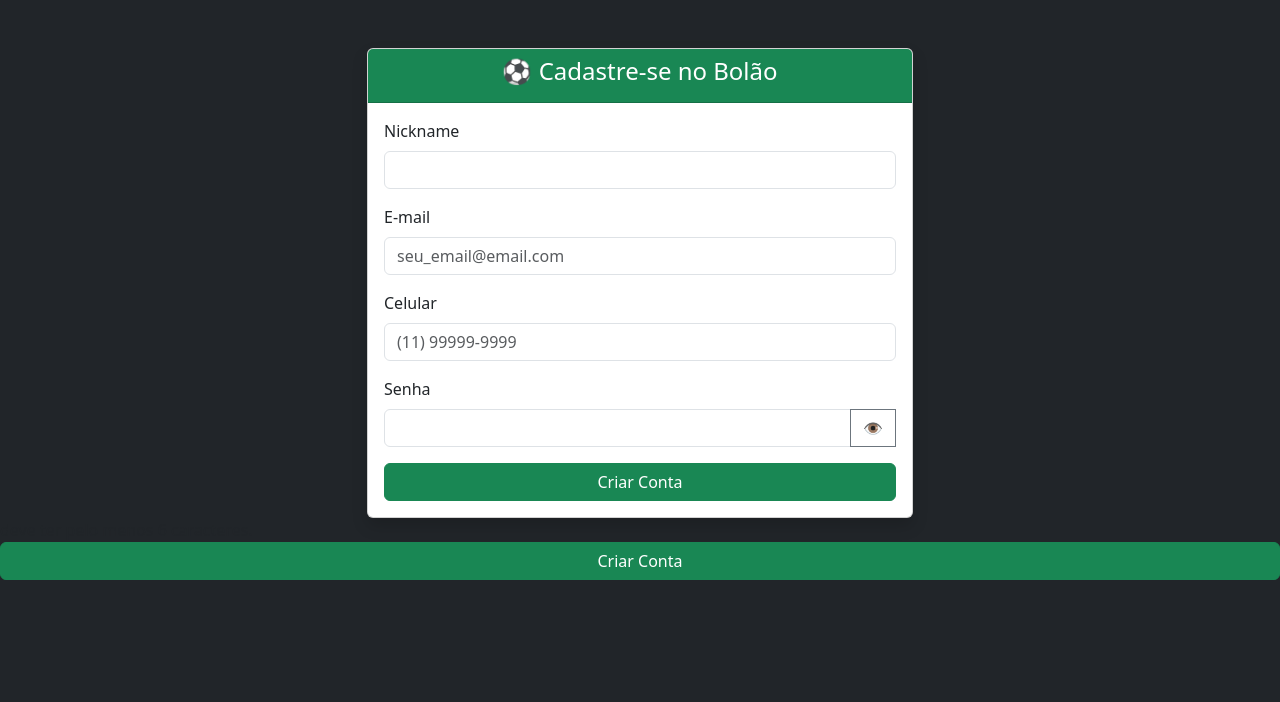
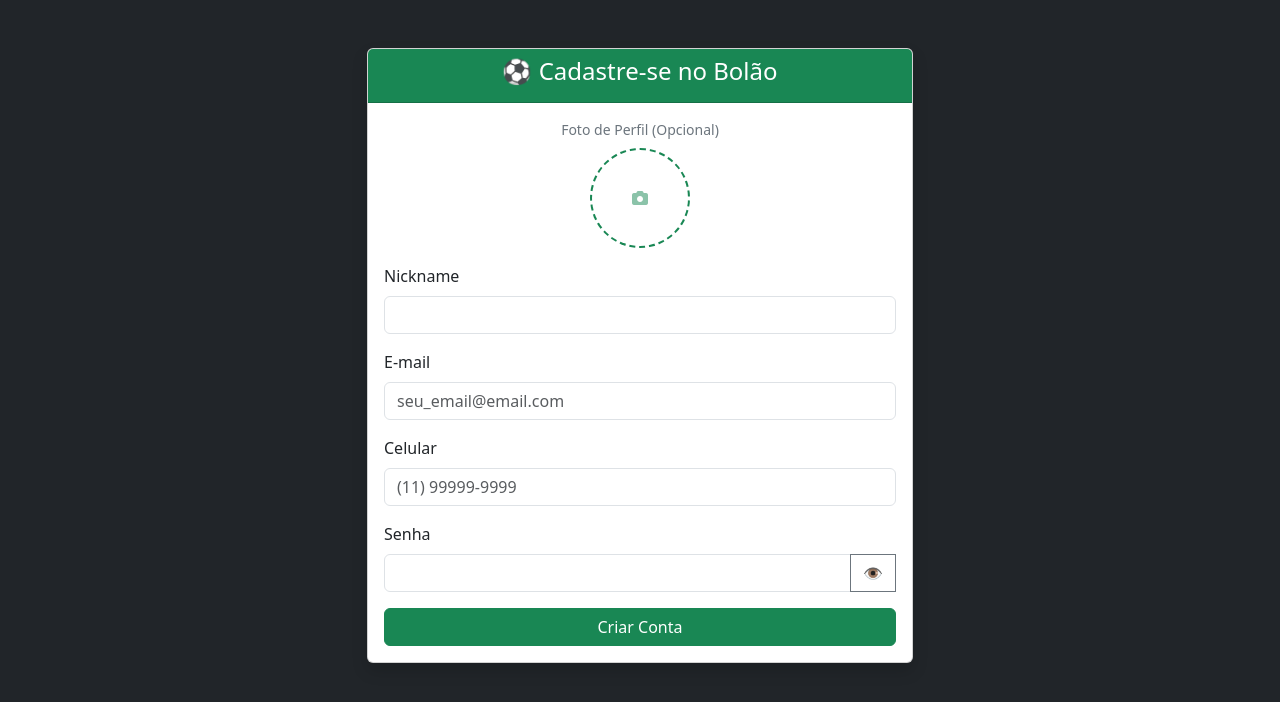
Before and after one commit to maisumdiego/bolaoworldcup26, a Flask app: page /register in a window 1280 px wide. Shown: the top 702 px of the page. Run offline with Flask 3, Linux system fonts and the light colour scheme; some libraries are stand-ins or nearby versions.

Commit message:
fix: implementa upload de foto no registro e corrige limites de banco

```diff
--- a/templates/register.html
+++ b/templates/register.html
@@ -5,6 +5,8 @@
     <meta name="viewport" content="width=device-width, initial-scale=1.0">
     <title>Bolão da Copa - Cadastro</title>
     <link href="https://cdn.jsdelivr.net/npm/bootstrap@5.3.0/dist/css/bootstrap.min.css" rel="stylesheet">
+    <!-- Font Awesome para o ícone de câmera -->
+    <link rel="stylesheet" href="https://cdnjs.cloudflare.com/ajax/libs/font-awesome/6.0.0/css/all.min.css">
 </head>
 <body class="bg-dark">
 
@@ -16,7 +18,19 @@
                     <h4>⚽ Cadastre-se no Bolão</h4>
                 </div>
                 <div class="card-body">
-                    <form action="/register" method="POST" class="needs-validation" novalidate>
+                    <form action="{{ url_for('auth.register') }}" method="POST" enctype="multipart/form-data" class="needs-validation" novalidate>
+
+                        <!-- Upload de Foto com Preview -->
+                        <div class="mb-3 text-center">
+                            <label class="form-label d-block text-secondary small">Foto de Perfil (Opcional)</label>
+                            <div class="d-flex justify-content-center">
+                                <label for="foto" class="btn btn-outline-success position-relative p-0 rounded-circle" style="width: 100px; height: 100px; overflow: hidden; border-style: dashed; border-width: 2px;">
+                                    <i class="fas fa-camera position-absolute top-50 start-50 translate-middle opacity-50" id="camera-icon"></i>
+                                    <input type="file" class="form-control d-none" name="foto" id="foto" accept="image/*" onchange="previewImage(this)">
+                                    <img id="preview" src="{{ url_for('static', filename='img/profiles/default.png') }}" class="w-100 h-100 object-fit-cover d-none">
+                                </label>
+                            </div>
+                        </div>
 
                         <div class="mb-3">
                             <label class="form-label">Nickname</label>
@@ -64,7 +78,7 @@
 <script>
 function previewImage(input) {
     const preview = document.getElementById('preview');
-    const icon = input.parentElement.querySelector('i');
+    const icon = document.getElementById('camera-icon');
     if (input.files && input.files[0]) {
         const reader = new FileReader();
         reader.onload = function(e) {
@@ -76,25 +90,8 @@ function previewImage(input) {
     }
 }
 </script>
-<script src="https://cdn.jsdelivr.net/npm/bootstrap@5.3.0/dist/js/bootstrap.bundle.min.js"></script>
-
-<script src="{{ url_for('static', filename='js/scripts.js') }}"></script>
-
-</body>
-</html> deve ter pelo menos 6 caracteres.</div>
-                            </div>
-                        </div>
-
-                        <button type="submit" class="btn btn-success w-100">Criar Conta</button>
-                    </form>
-                </div>
-            </div>
-        </div>
-    </div>
-</div>
 
 <script src="https://cdn.jsdelivr.net/npm/bootstrap@5.3.0/dist/js/bootstrap.bundle.min.js"></script>
-
 <script src="{{ url_for('static', filename='js/scripts.js') }}"></script>
 
 </body>
```
